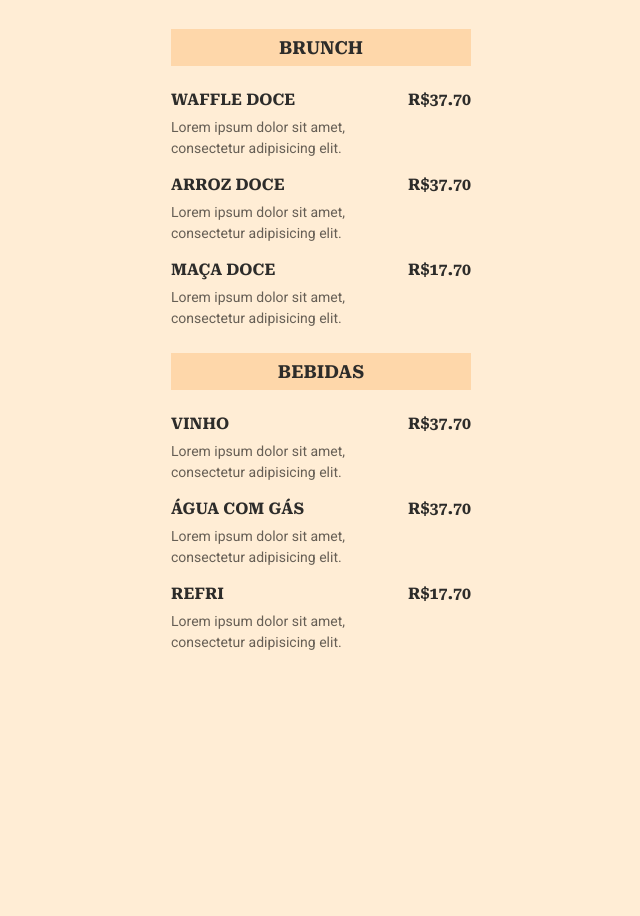
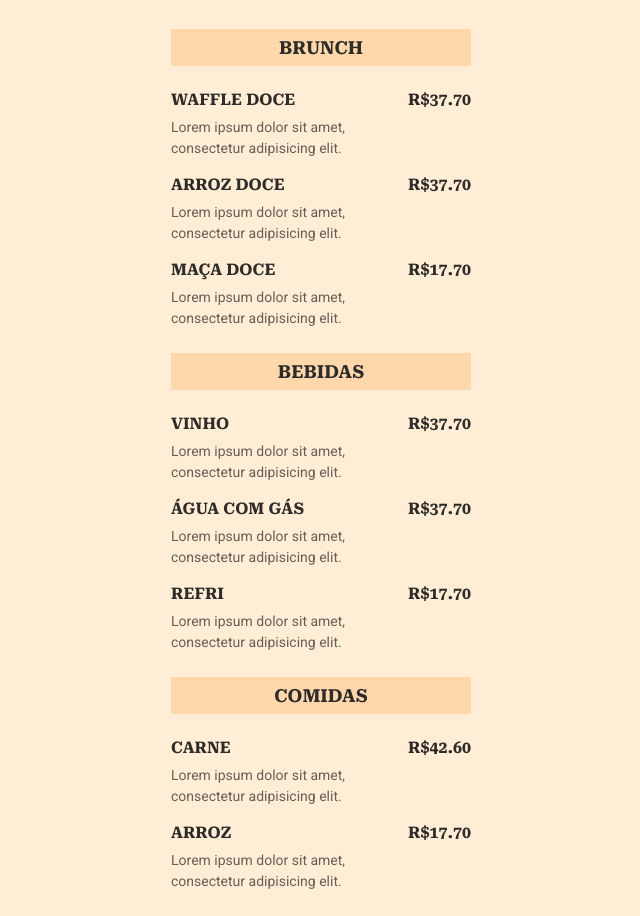
Before and after one commit to Leo320733/maratona-explore-3, a plain HTML site: page index.html in a window 1280 px wide. Shown: the part 88-1004 px from the top of the page, without its empty margins (319-959 px from the left). Before the commit the page ends 800 px from the top, so only its background shows below. Drawn offline with Linux system fonts and the light colour scheme.

Commit message:
adicionando sessao de comidas

```diff
--- a/index.html
+++ b/index.html
@@ -81,5 +81,29 @@
             </li>
         </ul>
     </section>
+
+    <section>
+        <h2>Comidas</h2>
+        <ul>
+            <li>
+                <div class="details">
+                    <h3>Carne</h3>
+                    <p class="description">Lorem ipsum dolor sit amet, consectetur adipisicing elit.</p>
+                </div>
+                <strong class="price">
+                    R$42.60
+                </strong>
+            </li>
+            <li>
+                <div class="details">
+                    <h3>Arroz</h3>
+                    <p class="description">Lorem ipsum dolor sit amet, consectetur adipisicing elit.</p>
+                </div>
+                <strong class="price">
+                    R$17.70
+                </strong>
+            </li>
+        </ul>
+    </section>
 </body>
 </html>
```
